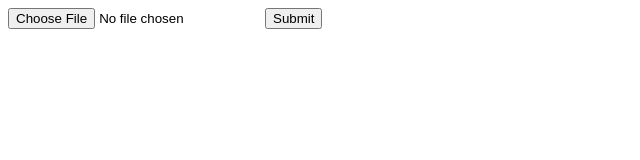
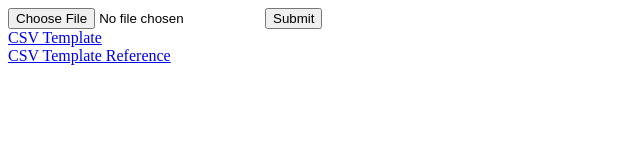
Before and after one commit to e-bacho/CSVtoABAConverter, a website: page index.html in a window 1280 px wide. Shown: the whole page, without its empty margins (0-640 px from the left). Drawn offline with Linux system fonts and the light colour scheme.

Commit message:
Added links to references

```diff
--- a/index.html
+++ b/index.html
@@ -1,4 +1,8 @@
 <form method="post" enctype="multipart/form-data" action="/file-upload">
 	<input type="file" name="csv">
 	<input type="submit">
+	<br/>
+	<a href="https://docs.google.com/file/d/0B9D9aElpnw1LYnNKNUZtQzhKTlE/edit" target="_blank">CSV Template</a>
+	<br/>
+	<a href="https://docs.google.com/file/d/0B9D9aElpnw1LVjVJX2laWHFOR28/edit" target="_blank">CSV Template Reference</a>
 </form>
```
